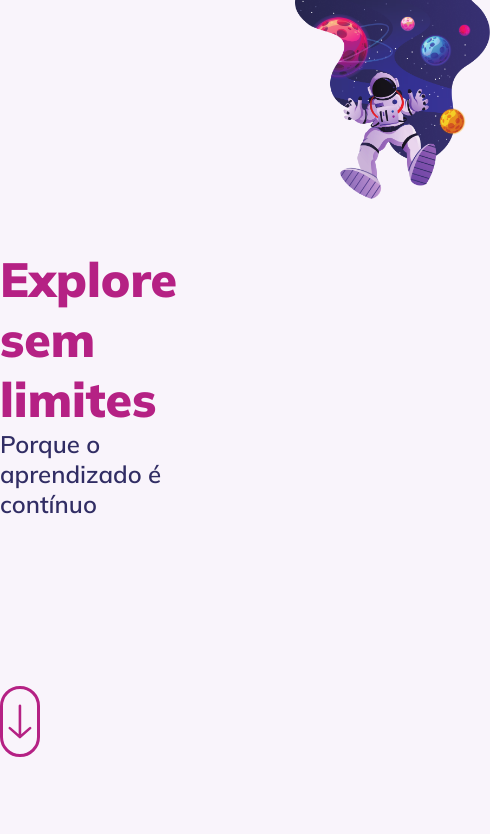
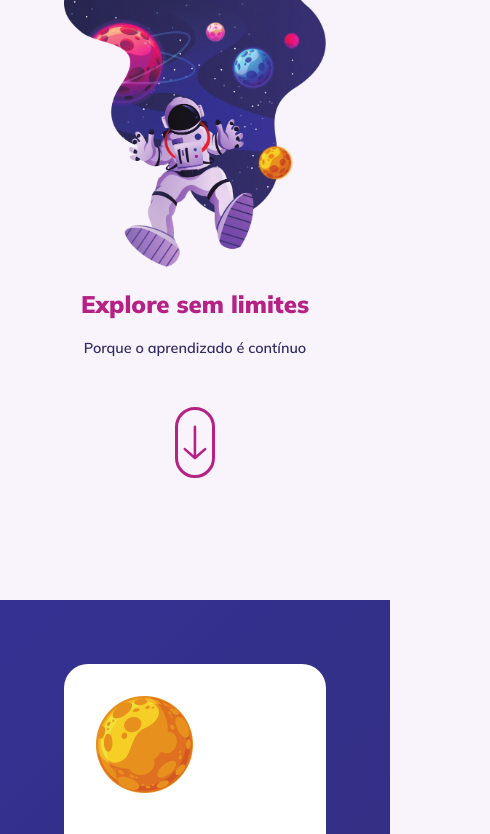
Before and after one commit to joeyanovich/explore-sem-limites, a plain HTML site: page index.html in a window 390 px wide. Shown: the top 834 px of the page, 490 px wide, since content can reach past the window. Drawn offline with Linux system fonts and the light colour scheme.

Commit message:
fix: mobile version

```diff
--- a/css/style.css
+++ b/css/style.css
@@ -5,14 +5,16 @@
     font-family: "Mulish", sans-serif;
 }
 body{
+    overflow-x: hidden;
     background-color: #F9F4FB;
 }
 main{
     display: flex;
     justify-content: center;
     align-items: center;
+    padding: 0 4rem;
     height: 100vh;
-    width: 100%;
+    max-width: 100%;
 }
 .banner{
     display: flex;
@@ -24,8 +26,7 @@ main{
     max-width: 1280px;
 }
 .left-side, .right-side{
-    flex: 1;
-    /* width: 50%; */
+    max-width: 640px;
 }
 .left-side{
     display: flex;
@@ -50,8 +51,8 @@ main{
     width: 2.5rem;
 }
 .right-side{
-    width: 100%;
     height: auto;
+    object-fit: contain;
 }
 .right-side img{
     margin-left: 100px;
@@ -95,6 +96,7 @@ main{
     color: #312D64;
 }
 .footer-form{
+    padding: 0 4rem;
     background-image: url(../assets/footer-bg.png);
     background-position: right;
     background-repeat: no-repeat;
@@ -142,6 +144,7 @@ textarea{
     border: 2px solid #312D64;
 }
 input[type=submit]{
+    margin-top: 40px;
     width: 200px;
     font-size: 16px;
     padding: 10px;
@@ -164,3 +167,56 @@ footer h3{
     color: white;
     text-align: center;
 }
+
+@media (max-width: 700px) {
+    main{
+        height: 600px;
+    }
+    .right-side img{
+        margin-left: 0px;
+        object-fit: contain;
+        width: 100%;
+        height: auto;
+    }
+    .text h1{
+        text-align: center;
+
+        font-size: 1.5rem;
+    }
+    .left-side .text{
+        display: flex;
+        flex-direction: column;
+        gap: 20px;
+        margin-top: -100px;
+    }
+    .text span{
+        text-align: center;
+        font-size: 0.9rem;
+    }
+    .direction {
+        margin: auto;
+        margin-top: 50px;
+    }
+    .title h2{
+        font-size: 20px;
+    }
+    .text p{
+        font-size: 16px;
+    }
+    .footer-form h2{
+        font-size: 27px;
+        text-align: center;
+    }
+    .footer-form{
+        background-image: none;
+    }
+    textarea{
+        margin-bottom: 40px;
+    }
+    input[type=submit]{
+        margin: auto;
+    }
+    .form{
+        padding: 70px 0;
+    }
+}
--- a/index.html
+++ b/index.html
@@ -107,9 +107,9 @@
                 <input type="submit" value="Enviar Mensagem">
             </form>
         </div>
-        <footer>
-            <h3>© 2023 - Rocketseat Explorer</h3>
-        </footer>
     </section>
+    <footer>
+        <h3>© 2023 - Rocketseat Explorer</h3>
+    </footer>
 </body>
 </html>
```
